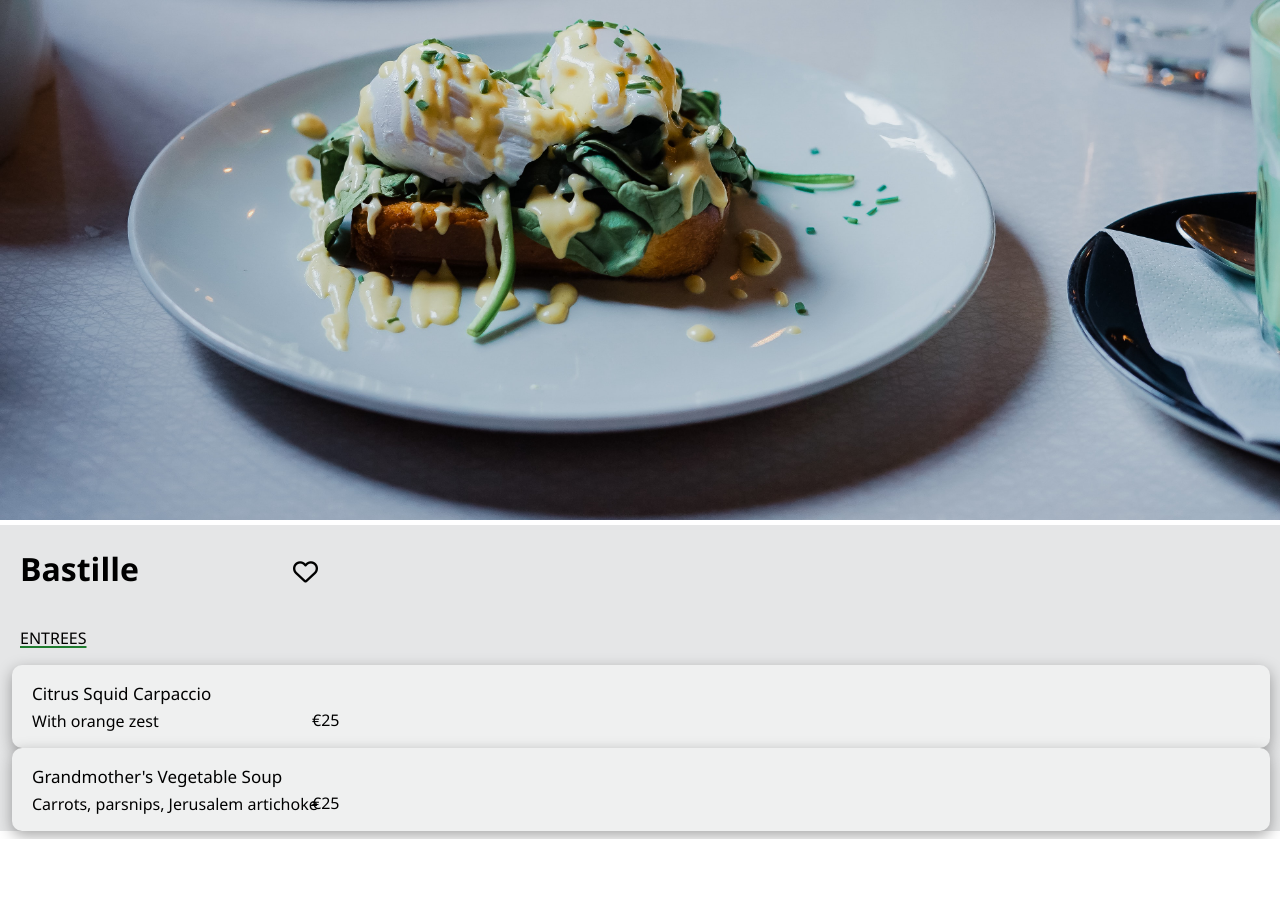
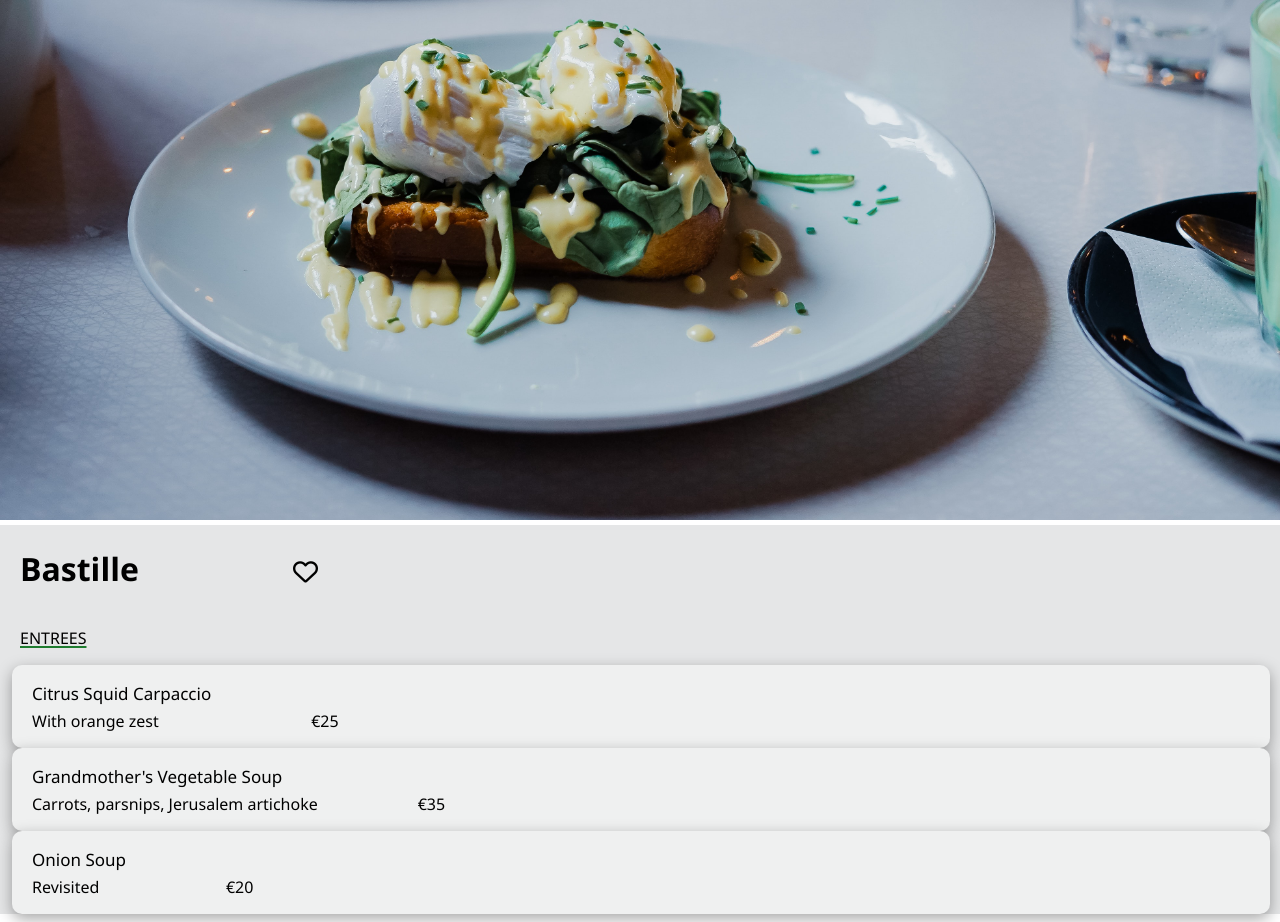
Before and after one commit to Adricodes/project3, a website: page html/bastille.html in a window 1280 px wide. Shown: the part 411-1333 px from the top of the page. Before the commit the page ends 1250 px from the top, so only its background shows below. Drawn offline with Linux system fonts and the light colour scheme; a web font is replaced by a local one.

Commit message:
bastille menu not aligning

```diff
--- a/html/bastille.html
+++ b/html/bastille.html
@@ -21,7 +21,8 @@
     <img class="logo" src="/images/logo/ohmyfood.png" alt="ohmyfood logo using black font">
   </header>
 
-  <img class="bastille-pic" src="/images/restaurants/toa-heftiba-DQKerTsQwi0-unsplash.jpg" alt="image of a dish on a table with another dish and glass of water on the background">
+  <img class="bastille-pic" src="/images/restaurants/toa-heftiba-DQKerTsQwi0-unsplash.jpg"
+    alt="image of a dish on a table with another dish and glass of water on the background">
 
   <div class="menu">
     <h1 class="menu-title">Bastille</h1>
@@ -41,9 +42,16 @@
         <p class="menu-dish">Grandmother's Vegetable Soup</p>
         <p class="menu-ingredients">Carrots, parsnips, Jerusalem artichoke</p>
       </div>
-      <p class="menu-price">€25</p>
+      <p class="menu-price">€35</p>
     </div>
 
+    <div class="menu-item">
+      <div class="dish-ingredients">
+        <p class="menu-dish">Onion Soup</p>
+        <p class="menu-ingredients">Revisited</p>
+      </div>
+      <p class="menu-price">€20</p>
+    </div>
 
   </div>
 
--- a/sass/pages/_bastille.scss
+++ b/sass/pages/_bastille.scss
@@ -30,14 +30,13 @@ body {
 }
 
 .menu-item {
-
-    position: relative;
+    display: flex;
     background-color: $xlight-gray;
     box-shadow: 0px 5px 15px 0px rgba(0, 0, 0, 0.35);
     border-radius: 10px;
-
     margin-left: -8px;
     margin-right: 10px;
+    max-width: 1400px;
 }
 
 .menu-dish {
@@ -63,7 +62,6 @@ body {
 .menu-price {
     padding-left: 100px;
     padding-top: 29px;
-    position: absolute;
     left: 200px;
     bottom: 1px;
 }
```
Also changed, not shown: css/style.css, 1 other file.
